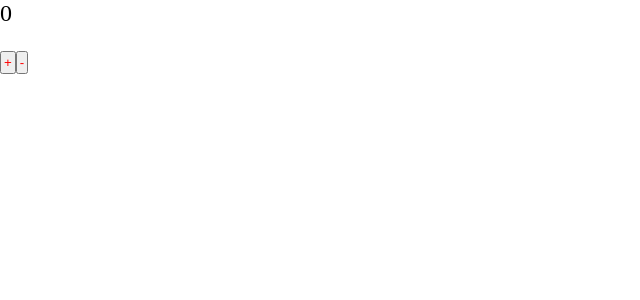
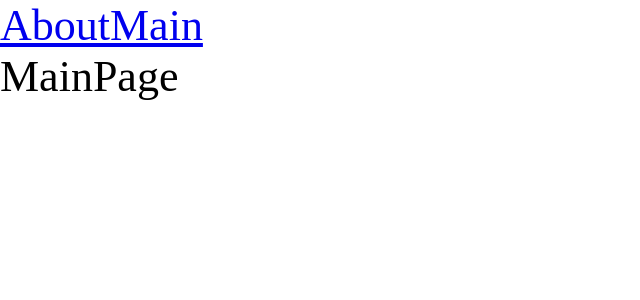
Before and after one commit to webdevkirill/news-portal-study, a React app: page / in a window 1280 px wide. Shown: the top 300 px of the page, without its empty margins (0-640 px from the left). Built offline with nearby package versions, Linux system fonts and the light colour scheme.

Commit message:
add routing with lazy loading

```diff
--- a/package.json
+++ b/package.json
@@ -16,6 +16,7 @@
     "@types/node": "17.0.21",
     "@types/react": "17.0.67",
     "@types/react-dom": "17.0.11",
+    "@types/react-router-dom": "5.3.3",
     "@types/webpack": "5.28.0",
     "@types/webpack-dev-server": "4.7.2",
     "css-loader": "6.6.0",
@@ -34,6 +35,7 @@
   },
   "dependencies": {
     "react": "17.0.2",
-    "react-dom": "17.0.2"
+    "react-dom": "17.0.2",
+    "react-router-dom": "6.2.1"
   }
 }
--- a/src/App.tsx
+++ b/src/App.tsx
@@ -1,6 +1,8 @@
-import { useState } from 'react';
+import { Suspense, useState } from 'react';
+import { Link, Route, Routes } from 'react-router-dom';
 
-import cls from './Counter.module.scss';
+import { AboutPageAsync } from './Pages/AboutPage/AboutPage.async';
+import { MainPageAsync } from './Pages/MainPage/MainPage.async';
 
 export const App = () => {
   const [count, setCount] = useState(0);
@@ -15,9 +17,15 @@
 
   return (
     <div className="app">
-      <p className={cls.count}>{count}</p>
-      <button onClick={handleIncrement}>+</button>
-      <button onClick={handleDecrement}>-</button>
+      <Link to={'/about'}>About</Link>
+      <Link to={'/'}>Main</Link>
+
+      <Suspense fallback={'Loading'}>
+        <Routes>
+          <Route path={'/about'} element={<AboutPageAsync />} />
+          <Route path={'/'} element={<MainPageAsync />} />{' '}
+        </Routes>
+      </Suspense>
     </div>
   );
 };
--- /dev/null
+++ b/src/Pages/AboutPage/AboutPage.async.tsx
@@ -0,0 +1,3 @@
+import { lazy } from 'react';
+
+export const AboutPageAsync = lazy(() => import('./AboutPage'));
--- /dev/null
+++ b/src/Pages/AboutPage/AboutPage.tsx
@@ -0,0 +1,5 @@
+const AboutPage = () => {
+  return <div>AboutPage</div>;
+};
+
+export default AboutPage;
--- /dev/null
+++ b/src/Pages/MainPage/MainPage.async.tsx
@@ -0,0 +1,3 @@
+import { lazy } from 'react';
+
+export const MainPageAsync = lazy(() => import('./MainPage'));
--- /dev/null
+++ b/src/Pages/MainPage/MainPage.tsx
@@ -0,0 +1,5 @@
+const MainPage = () => {
+  return <div>MainPage</div>;
+};
+
+export default MainPage;
--- a/src/index.tsx
+++ b/src/index.tsx
@@ -1,6 +1,12 @@
 import { render } from 'react-dom';
+import { BrowserRouter } from 'react-router-dom';
 
 import { App } from './App';
 import './index.scss';
 
-render(<App />, document.getElementById('root'));
+render(
+  <BrowserRouter>
+    <App />
+  </BrowserRouter>,
+  document.getElementById('root'),
+);
```
Also changed, not shown: 2 other files (tests, documents, lock files or other folders).
